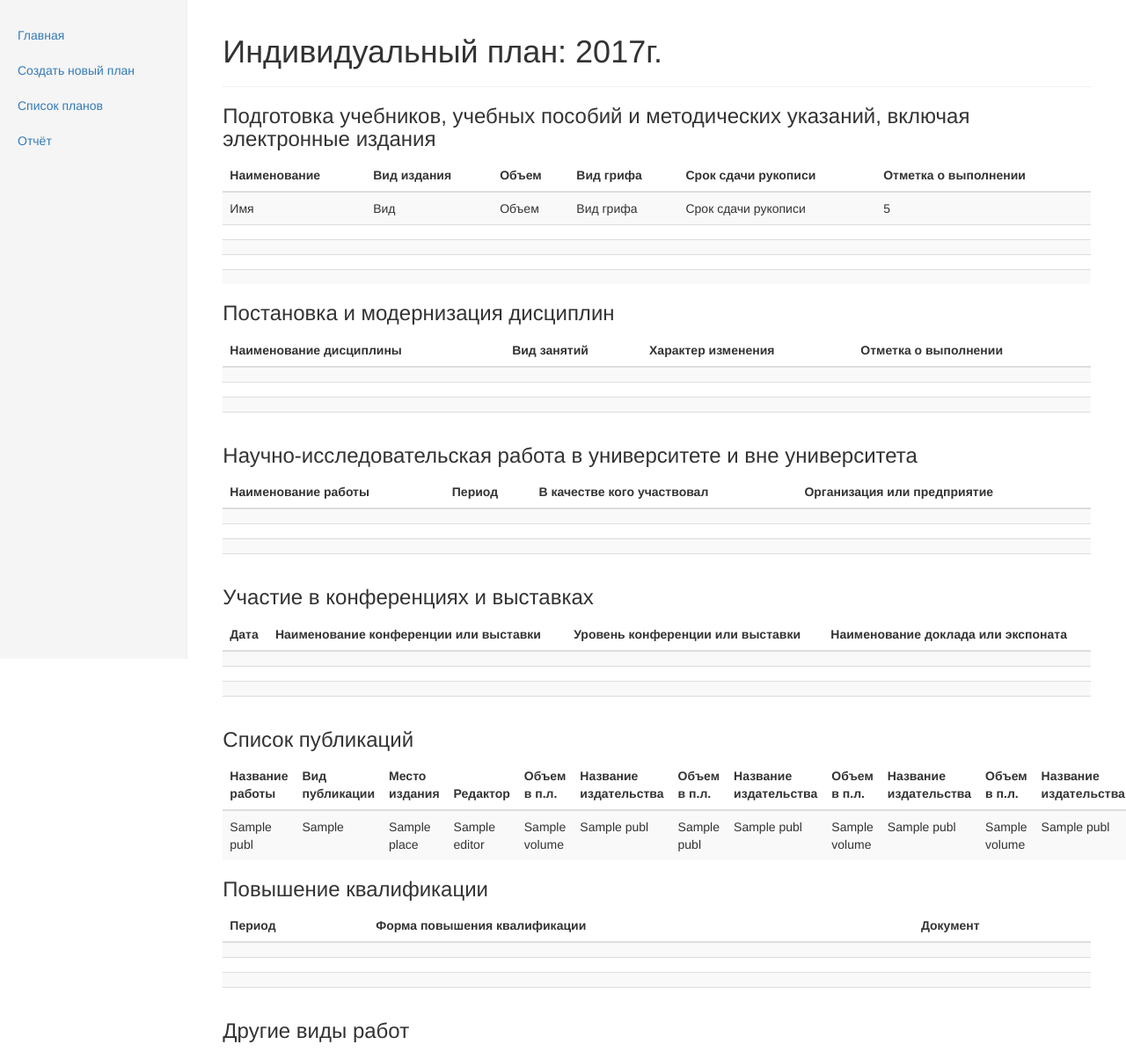
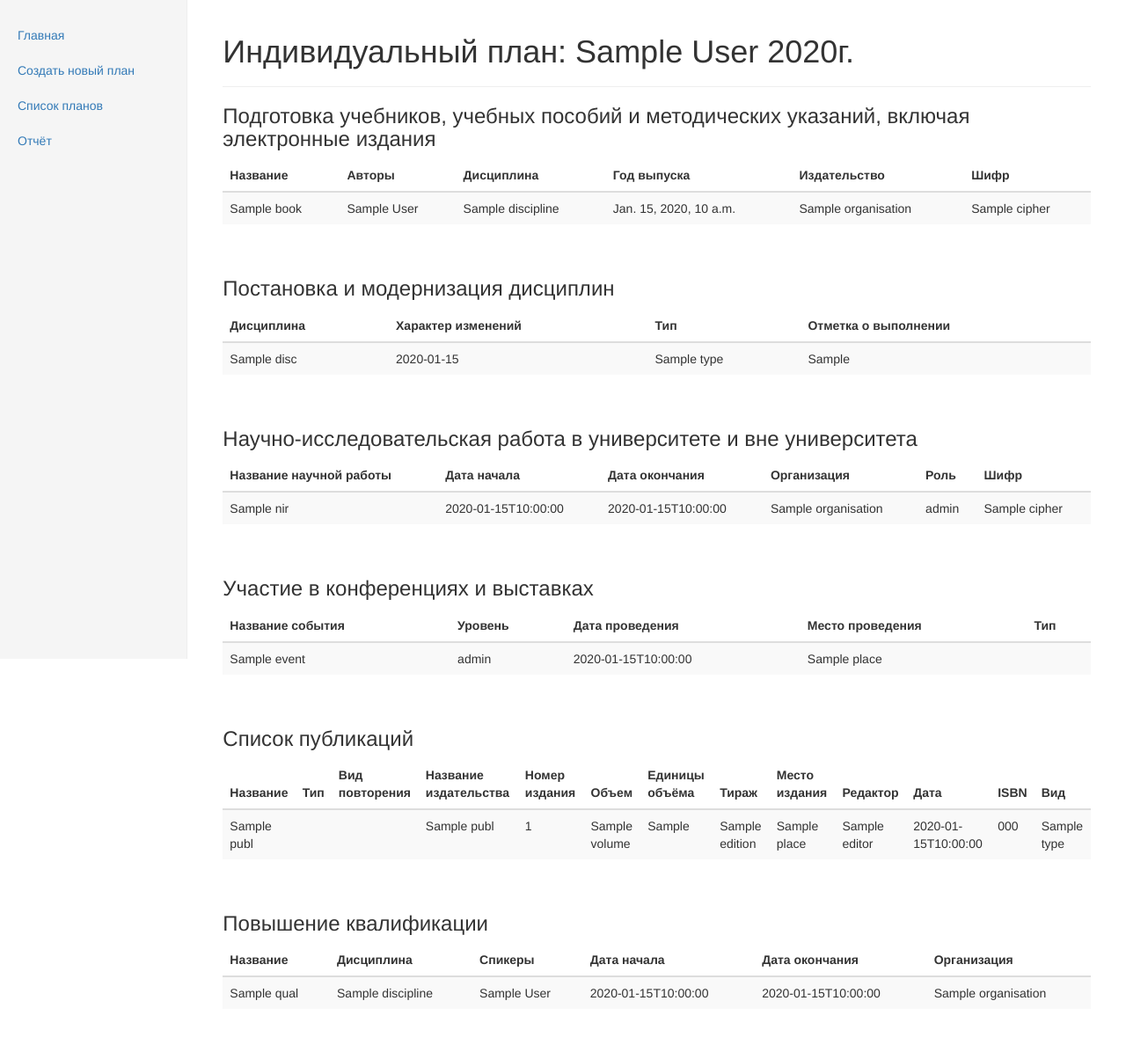
Before and after one commit to moevm/mse_teacher_plan, a Django app: template teacherPlan/templates/plan.html in a window 1280 px wide. Shown: the part 51-1247 px from the top of the page at 88% size. Run offline with Django 3.2, Linux system fonts and the light colour scheme; the template is opened without the code that fills it: most values are stand-ins (such as "Sample title", 1, 10 or a date in 2020); lists and menus that the app fills with data are empty; some libraries are stand-ins or nearby versions.

Commit message:
dynamic page for all of the plans

```diff
--- a/teacherPlan/templates/plan.html
+++ b/teacherPlan/templates/plan.html
@@ -1,256 +1,195 @@
 {% extends 'pages/mainTemplate.html' %}
 {% block title %}Индивидуальный план{% endblock %}
-{% block pagename %}Индивидуальный план: {{user.first_name}} {{user.last_name}} 2017г.{% endblock %}
+{% block pagename %}Индивидуальный план: {{ profile.first_name }} {{ profile.last_name }} {{ year }}г.{% endblock %}
 {% block content %}
-
     <h3>Подготовка учебников, учебных пособий и методических указаний, включая электронные издания</h3>
     <table class="table table-striped">
         <thead>
         <tr>
-          <th>Наименование</th>
-          <th>Вид издания</th>
-          <th>Объем</th>
-          <th>Вид грифа</th>
-          <th>Срок сдачи рукописи</th>
-          <th>Отметка  о выполнении</th>
+            <th>Название</th>
+            <th>Авторы</th>
+            <th>Дисциплина</th>
+            <th>Год выпуска</th>
+            <th>Издательство</th>
+            <th>Шифр</th>
         </tr>
         </thead>
-      <tbody>
+        {% for i in book %}
             <tr>
-            <td>Имя</td>
-            <td>Вид</td>
-            <td>Объем</td>
-            <td>Вид грифа</td>
-            <td>Срок сдачи рукописи</td>
-            <td>5</td>
+                <td>{{ i.bookName }}</td>
+                <td>{{ i.authors }}</td>
+                <td>{{ i.discipline }}</td>
+                <td>{{ i.date }}</td>
+                <td>{{ i.organisation }}</td>
+                <td>{{ i.cipher }}</td>
+                {% if delete == True %}
+                    <td><a href="{% url 'tpdeletePlan' %}?id={{ i.id }}&model=book&year={{ i.year }}">Del</a></td>
+                {% endif %}
             </tr>
-        <tr>
-            <td></td>
-            <td></td>
-            <td></td>
-            <td></td>
-            <td></td>
-            <td></td>
-        </tr>
-        <tr>
-            <td></td>
-            <td></td>
-            <td></td>
-            <td></td>
-            <td></td>
-            <td></td>
-        </tr>
-        <tr>
-            <td></td>
-            <td></td>
-            <td></td>
-            <td></td>
-            <td></td>
-            <td></td>
-        </tr>
-        <tr>
-            <td></td>
-            <td></td>
-            <td></td>
-            <td></td>
-            <td></td>
-            <td></td>
-        </tr>
-      </tbody>
+        {% endfor %}
     </table>
+    <br>
     <h3>Постановка и модернизация дисциплин</h3>
     <table class="table table-striped">
         <thead>
         <tr>
-              <th>Наименование дисциплины</th>
-              <th>Вид занятий</th>
-              <th>Характер изменения</th>
-              <th>Отметка  о выполнении</th>
+            <th>Дисциплина</th>
+            <th>Характер изменений</th>
+            <th>Тип</th>
+            <th>Отметка о выполнении</th>
         </tr>
         </thead>
+        {% for i in disc %}
             <tr>
-            <td></td>
-            <td></td>
-            <td></td>
-            <td></td>
+                <td>{{ i.disc }}</td>
+                <td>{{ i.characterUpdate }}</td>
+                <td>{{ i.type }}</td>
+                <td>{{ i.completeMark }}</td>
+                {% if delete == True %}
+                    <td><a href="{% url 'tpdeletePlan' %}?id={{ i.id }}&model=disc&year={{ i.year }}">Del</a></td>
+                {% endif %}
             </tr>
-        <tr>
-            <td></td>
-            <td></td>
-            <td></td>
-            <td></td>
-        </tr>
-        <tr>
-            <td></td>
-            <td></td>
-            <td></td>
-            <td></td>
-        </tr>
-        <tr>
-            <td></td>
-            <td></td>
-            <td></td>
-            <td></td>
-        </tr>
+        {% endfor %}
     </table>
-    <h3>Научно-исследовательская  работа в университете и вне университета</h3>
+    <br>
+    <h3>Научно-исследовательская работа в университете и вне университета</h3>
     <table class="table table-striped">
         <thead>
         <tr>
-              <th>Наименование работы</th>
-              <th>Период</th>
-              <th>В качестве кого участвовал</th>
-              <th>Организация или предприятие</th>
+            <th>Название научной работы</th>
+            <th>Дата начала</th>
+            <th>Дата окончания</th>
+            <th>Организация</th>
+            <th>Роль</th>
+            <th>Шифр</th>
         </tr>
         </thead>
+        {% for i in nir %}
             <tr>
-            <td></td>
-            <td></td>
-            <td></td>
-            <td></td>
+                <td>{{ i.workName }}</td>
+                <td>{{ i.startDate.isoformat }}</td>
+                <td>{{ i.finishDate.isoformat }}</td>
+                <td>{{ i.organisation }}</td>
+                <td>{{ i.role }}</td>
+                <td>{{ i.cipher }}</td>
+                {% if delete == True %}
+                    <td><a href="{% url 'tpdeletePlan' %}?id={{ i.id }}&model=nir&year={{ i.year }}">Del</a></td>
+                {% endif %}
             </tr>
-        <tr>
-            <td></td>
-            <td></td>
-            <td></td>
-            <td></td>
-        </tr>
-        <tr>
-            <td></td>
-            <td></td>
-            <td></td>
-            <td></td>
-        </tr>
-        <tr>
-            <td></td>
-            <td></td>
-            <td></td>
-            <td></td>
-        </tr>
+        {% endfor %}
     </table>
+    <br>
     <h3>Участие в конференциях и выставках</h3>
     <table class="table table-striped">
         <thead>
         <tr>
-              <th>Дата</th>
-              <th>Наименование конференции или выставки</th>
-              <th>Уровень конференции или выставки</th>
-              <th>Наименование доклада или экспоната</th>
+            <th>Название события</th>
+            <th>Уровень</th>
+            <th>Дата проведения</th>
+            <th>Место проведения</th>
+            <th>Тип</th>
         </tr>
         </thead>
+        {% for i in event %}
             <tr>
-            <td></td>
-            <td></td>
-            <td></td>
-            <td></td>
+                <td>{{ i.event_name }}</td>
+                <td>{{ i.level }}</td>
+                <td>{{ i.date.isoformat }}</td>
+                <td>{{ i.place }}</td>
+                <td>{% if i.type == 'k' %}Конкурс {% endif %}{% if i.type == 'v' %}Выставка {% endif %}{% if i.type == 'c' %}Конференция {% endif %}{% if i.type == 'q' %}Семинар {% endif %}</td>
+                {% if delete == True %}
+                    <td><a href="{% url 'tpdeletePlan' %}?id={{ i.id }}&model=event&year={{ i.year }}">Del</a></td>
+                {% endif %}
             </tr>
-        <tr>
-            <td></td>
-            <td></td>
-            <td></td>
-            <td></td>
-        </tr>
-        <tr>
-            <td></td>
-            <td></td>
-            <td></td>
-            <td></td>
-        </tr>
-        <tr>
-            <td></td>
-            <td></td>
-            <td></td>
-            <td></td>
-        </tr>
+        {% endfor %}
     </table>
+    <br>
     <h3>Список публикаций</h3>
     <table class="table table-striped">
         <thead>
         <tr>
-              <th>Название работы</th>
-              <th>Вид публикации</th>
+            <th>Название</th>
+            <th>Тип</th>
+            <th>Вид повторения</th>
+            <th>Название издательства</th>
+            <th>Номер издания</th>
+            <th>Объем</th>
+            <th>Единицы объёма</th>
+            <th>Тираж</th>
             <th>Место издания</th>
             <th>Редактор</th>
-              <th>Объем в п.л.</th>
-              <th>Название издательства</th>
-                <th>Объем в п.л.</th>
-              <th>Название издательства</th>
-                <th>Объем в п.л.</th>
-              <th>Название издательства</th>
-                <th>Объем в п.л.</th>
-              <th>Название издательства</th>
+            <th>Дата</th>
+            <th>ISBN</th>
+            <th>Вид</th>
         </tr>
         </thead>
         {% for i in publ %}
             <tr>
-            <td style="max-width: 10px">{{ i.name }}</td>
-            <td style="max-width: 10px">{{ i.publicationType }}</td>
-            <td style="max-width: 10px">{{ i.place }}</td>
-            <td style="max-width: 10px">{{ i.editor }}</td>
-            <td style="max-width: 10px">{{ i.volume }}</td>
-            <td style="max-width: 10px">{{ i.publishingHouseName }}</td>
-            <td style="max-width: 10px">{{ i.publishingHouseName }}</td>
-            <td style="max-width: 10px">{{ i.publishingHouseName }}</td>
-            <td style="max-width: 10px">{{ i.volume }}</td>
-            <td style="max-width: 10px">{{ i.publishingHouseName }}</td>
-            <td style="max-width: 10px">{{ i.volume }}</td>
-            <td style="max-width: 10px">{{ i.publishingHouseName }}</td>
+                <td>{{ i.name }}</td>
+                <td>{% if i.publicationType == 'g' %}Методическое указание {% endif %}{% if i.publicationType == 'b' %}Книга {% endif %}{% if i.publicationType == 'j' %}Статья в журнале {% endif %}{% if i.publicationType == 's' %}Конспект лекции {% endif %}{% if i.publicationType == 'c' %}Сборник трудов {% endif %}</td>
+                <td>{% if i.reiteration == 'd' %}Одноразовый {% endif %}{% if i.reiteration == 'r' %}Повторяющийся {% endif %}</td>
+                <td>{{ i.publishingHouseName }}</td>
+                <td>{{ i.number }}</td>
+                <td>{{ i.volume }}</td>
+                <td>{{ i.unitVolume }}</td>
+                <td>{{ i.edition }}</td>
+                <td>{{ i.place }}</td>
+                <td>{{ i.editor }}</td>
+                <td>{{ i.date.isoformat }}</td>
+                <td>{{ i.isbn }}</td>
+                <td>{{ i.type }}</td>
+                {% if delete == True %}
+                    <td><a href="{% url 'tpdeletePlan' %}?id={{ i.id }}&model=publ&year={{ i.year }}">Del</a></td>
+                {% endif %}
             </tr>
         {% endfor %}
     </table>
-    <h3>Повышение  квалификации</h3>
+    <br>
+    <h3>Повышение квалификации</h3>
     <table class="table table-striped">
         <thead>
         <tr>
-              <th>Период</th>
-              <th>Форма повышения квалификации</th>
-              <th>Документ</th>
+            <th>Название</th>
+            <th>Дисциплина</th>
+            <th>Спикеры</th>
+            <th>Дата начала</th>
+            <th>Дата окончания</th>
+            <th>Организация</th>
         </tr>
         </thead>
+        {% for i in qual %}
             <tr>
-            <td></td>
-            <td></td>
-            <td></td>
+                <td>{{ i.courseName }}</td>
+                <td>{{ i.discipline }}</td>
+                <td>{{ i.authors }}</td>
+                <td>{{ i.startDate.isoformat }}</td>
+                <td>{{ i.finishDate.isoformat }}</td>
+                <td>{{ i.organisation }}</td>
+                {% if delete == True %}
+                    <td><a href="{% url 'tpdeletePlan' %}?id={{ i.id }}&model=qual&year={{ i.year }}">Del</a></td>
+                {% endif %}
             </tr>
-        <tr>
-            <td></td>
-            <td></td>
-            <td></td>
-        </tr>
-        <tr>
-            <td></td>
-            <td></td>
-            <td></td>
-        </tr>
-        <tr>
-            <td></td>
-            <td></td>
-            <td></td>
-        </tr>
+        {% endfor %}
     </table>
+    <br>
     <h3>Другие виды работ</h3>
     <table class="table table-striped">
         <thead>
         <tr>
-              <th>Период</th>
+            <th>Начало</th>
+            <th>Конец</th>
             <th>Вид работы</th>
         </tr>
         </thead>
+        {% for i in other %}
             <tr>
-            <td></td>
-            <td></td>
+                <td>{{ i.startDate.isoformat }}</td>
+                <td>{{ i.finishDate.isoformat }}</td>
+                <td>{{ i.kindOfWork }}</td>
+                {% if delete == True %}
+                    <td><a href="{% url 'tpdeletePlan' %}?id={{ i.id }}&model=other&year={{ i.year }}">Del</a></td>
+                {% endif %}
             </tr>
-        <tr>
-            <td></td>
-            <td></td>
-        </tr>
-        <tr>
-            <td></td>
-            <td></td>
-        </tr>
-        <tr>
-            <td></td>
-            <td></td>
-        </tr>
+        {% endfor %}
     </table>
 {% endblock %}
```
Lines whose indentation alone changed are shown as unchanged.
